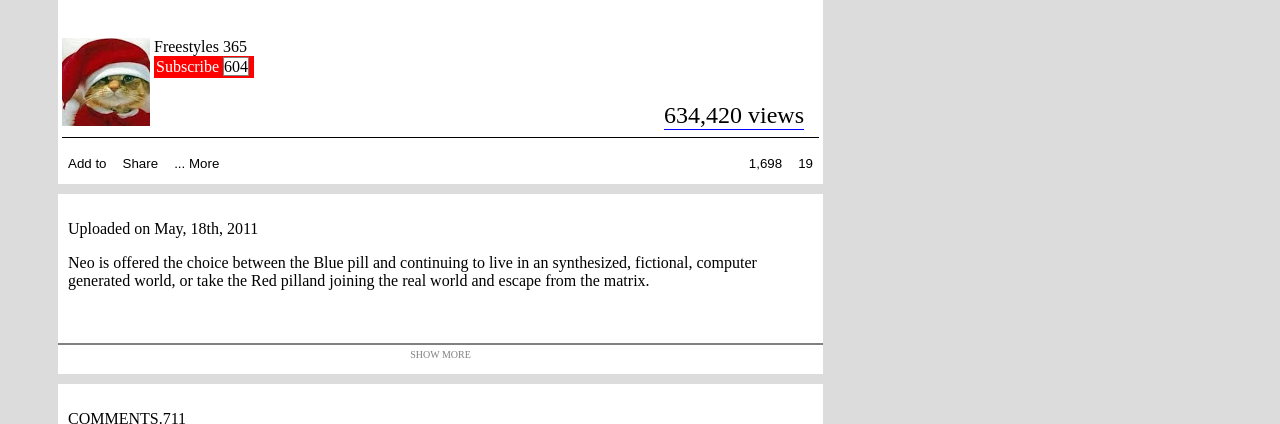
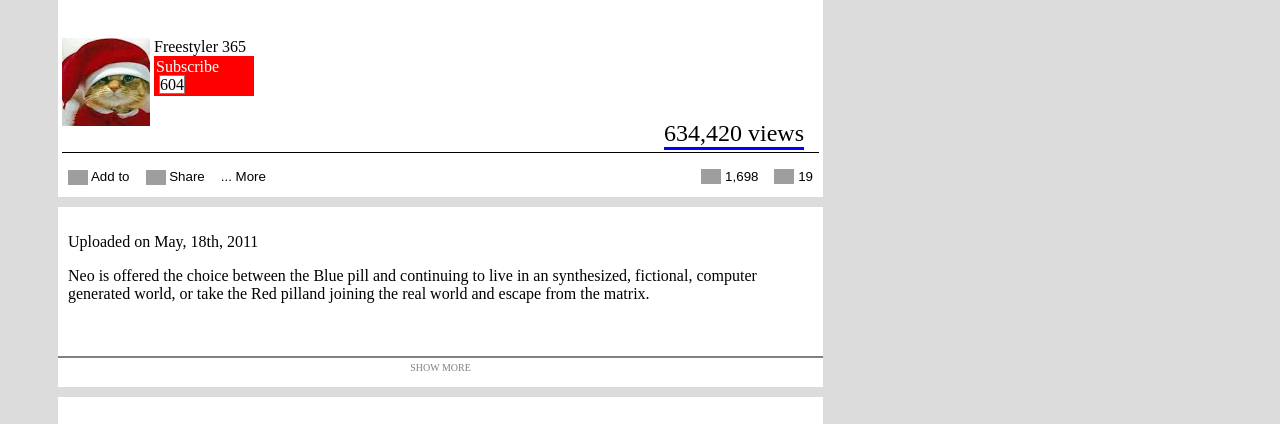
Before and after one commit to luciogutz/assignments, a plain HTML site: page 1.4/index.html in a window 1280 px wide. Shown: the part 676-1100 px from the top of the page. Drawn offline with Linux system fonts and the light colour scheme; grey boxes are pictures that could not be loaded.

Commit message:
finished project with some small differences

```diff
--- a/1.4/index.html
+++ b/1.4/index.html
@@ -36,9 +36,9 @@
                    The Matrix (1999)  The Pill scene
                 </h1>
              <div class="user__details">
-                <img class="cat_vert--align" src="assets/user.jpg">
+                <img class="cat_vert--alig" src="assets/user.jpg">
                     <div class="freestyle__top in__block">
-                      <a href="#" class="freestyles__details"> Freestyles 365 </a>
+                      <a href="#" class="freestyler__details"> Freestyler 365 </a>
                       <a href="#" class="block subscribe__details"> Subscribe <span>604</span></a>
                       <p class="video__details--count in__block"> 634,420 views </p>
                     </div>
@@ -47,12 +47,12 @@
                   <button
                       class="sharing__buttons"
                       type="button"
-                      name="Add To"> Add to
+                      name="Add To"><img class="plus__image" src="http://latindanceevents.com/images/headers/icons/plussign.png"> Add to
                   </button>
                   <button
                       class="sharing__buttons"
                       type="button"
-                      name="Share"> Share
+                      name="Share"><img class="sharing__image" src="https://iconalone.com/sites/default/files/styles/220x220/public/Redo_1.svg.png?itok=tdXLWJOt"> Share
                   </button>
                   <button
                       class="sharing__buttons"
@@ -63,12 +63,13 @@
                         <button
                         type="button"
                         class="sharing__buttons"
-                        name="like"> 1,698
+                        name="like">
+                        <img class="likes__image" src="https://image.freepik.com/free-icon/thumbs-up-hand-symbol_318-41939.jpg"> 1,698
                         </button>
                         <button
                         type="button"
                         class="sharing__buttons"
-                        name="button"> 19
+                        name="button"><img class="dislike__image" src="https://image.freepik.com/free-icon/thumbs-down-silhouette_318-41911.jpg"> 19
                         </button>
                       </div>
              </div>
--- a/1.4/styles/main.css
+++ b/1.4/styles/main.css
@@ -111,7 +111,12 @@
 }
 
 .cat__vert--align {
+ height: 60px;
+}
 
+.dislike__image {
+  height: 15px;
+  vertical-align: top;
 }
 
 .div__height {
@@ -132,7 +137,7 @@
   margin-bottom: 2px;
 }
 
-.freestyles__details {
+.freestyler__details {
   text-decoration: none;
   color: black;
 }
@@ -183,9 +188,19 @@
   vertical-align: middle;
 }
 
+.likes__image {
+  height: 15px;
+  vertical-align: top;
+}
+
 .main__left {
   float: left;
   width: 50%;
+}
+
+.plus__image {
+  height: 15px;
+  vertical-align: middle;
 }
 
 .search__button--dim {
@@ -198,7 +213,7 @@
   background-color: white;
   width: 757px;
   height: 30px;
-  margin-top: 12px;
+  margin-top: 10px;
   padding-top: 4px;
 }
 
@@ -209,6 +224,11 @@
 
 .sharing__float {
   float: right;
+}
+
+.sharing__image {
+  height: 15px;
+  vertical-align: middle;
 }
 
 .showmore__details {
@@ -251,6 +271,7 @@ span {
   background-color: white;
   color: black;
   border: solid gray 1px;
+  margin-left: 3px;
 }
 
 .user__details {
@@ -284,8 +305,8 @@ span {
   font-size: 24px;
   margin-left: 20px;
   vertical-align: bottom;
-  margin-bottom: 5px;
-  border-bottom: solid blue 1px;
+  margin-bottom: 0px;
+  border-bottom: solid blue 3px;
 }
 
 .wrapper {
```
